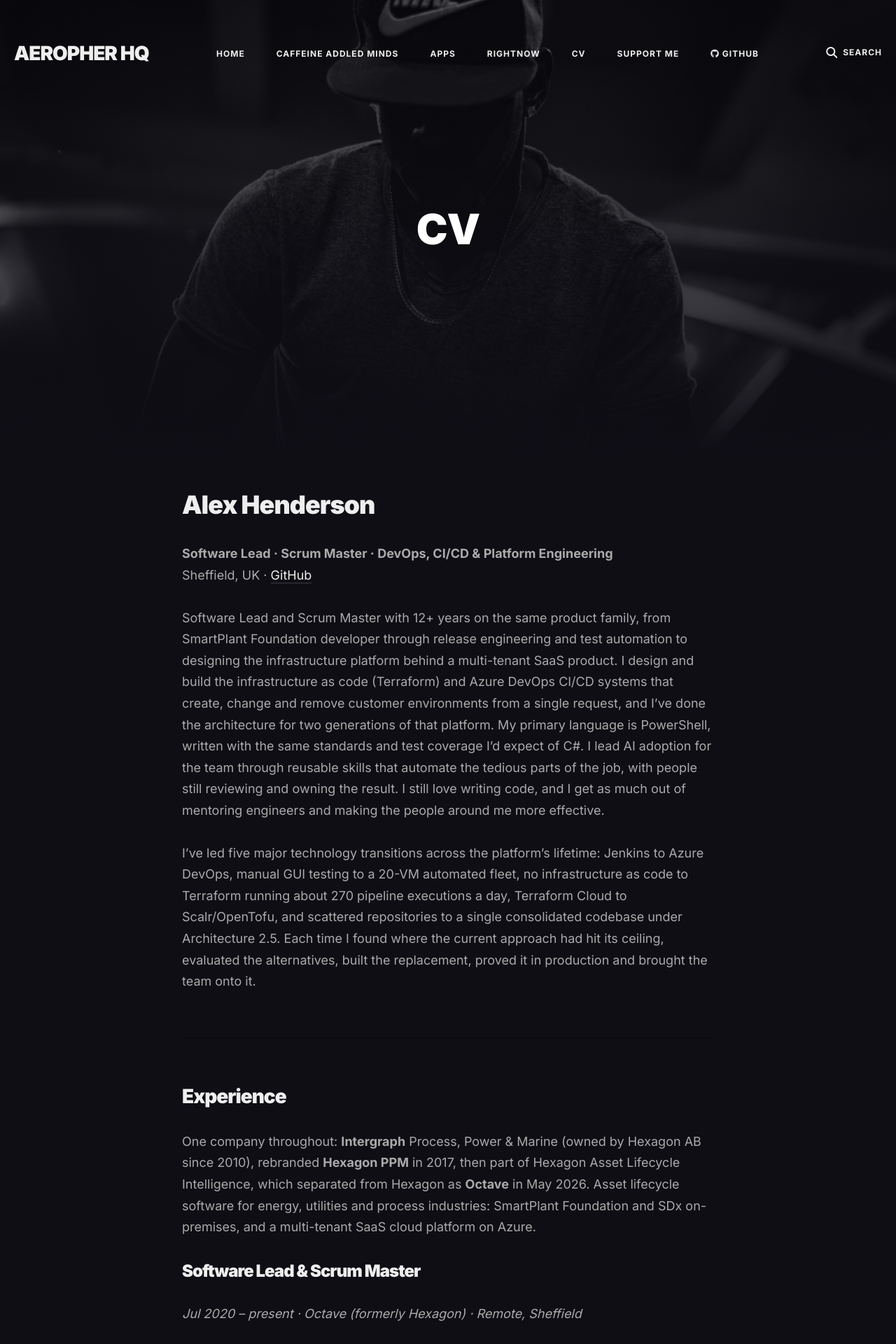
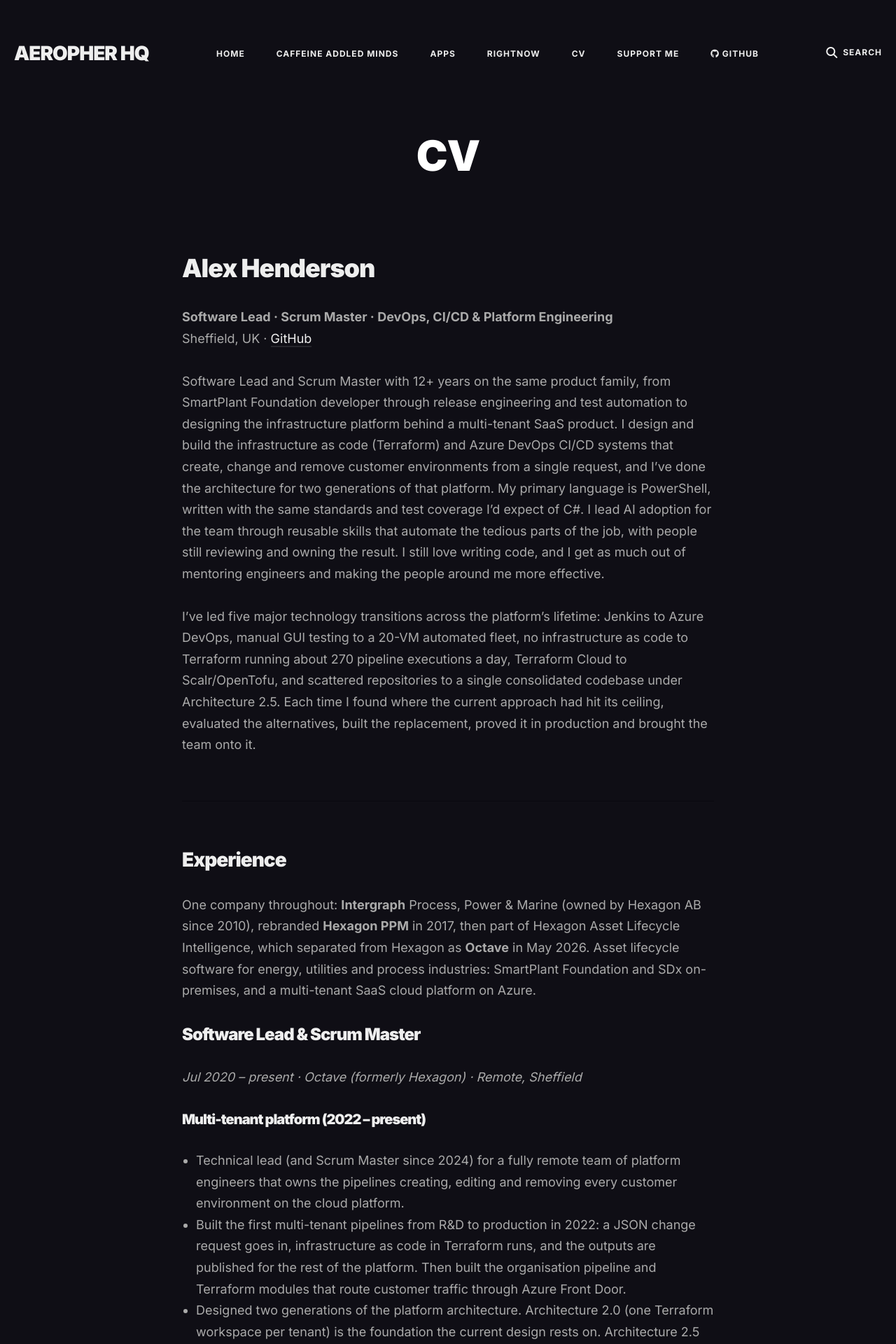
Before and after one commit to Aeropher/aeropher.github.io, a Jekyll site: the page built from _pages/cv.md, in a window 1280 px wide. Shown: the top 1920 px of the page at 70% size. Built offline with Jekyll 4.4.1, drawn with Linux system fonts in a browser that asks for light colours.

Commit message:
Remove unused image reference from CV page

```diff
--- a/_pages/cv.md
+++ b/_pages/cv.md
@@ -2,7 +2,6 @@
 layout: page
 title: CV
 permalink: /cv/
-image: '/images/60.jpg'
 ---
 
 # Alex Henderson
```
